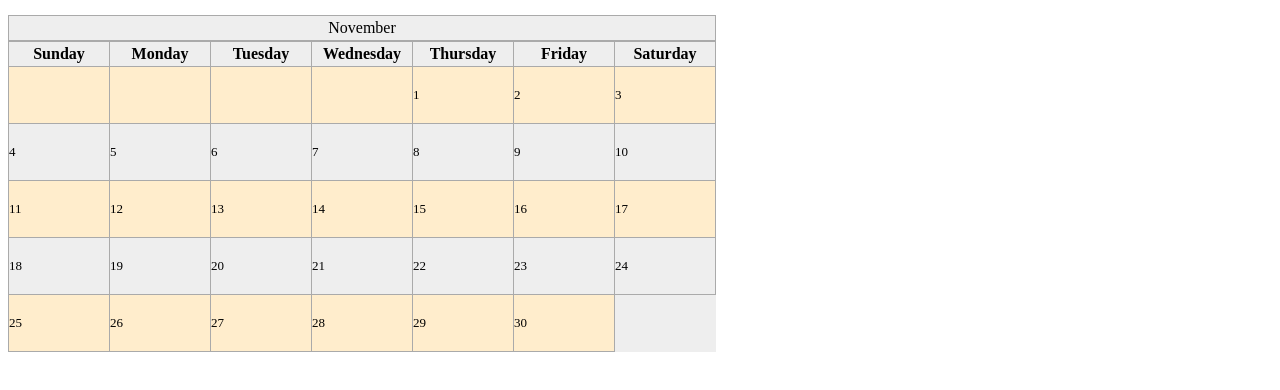
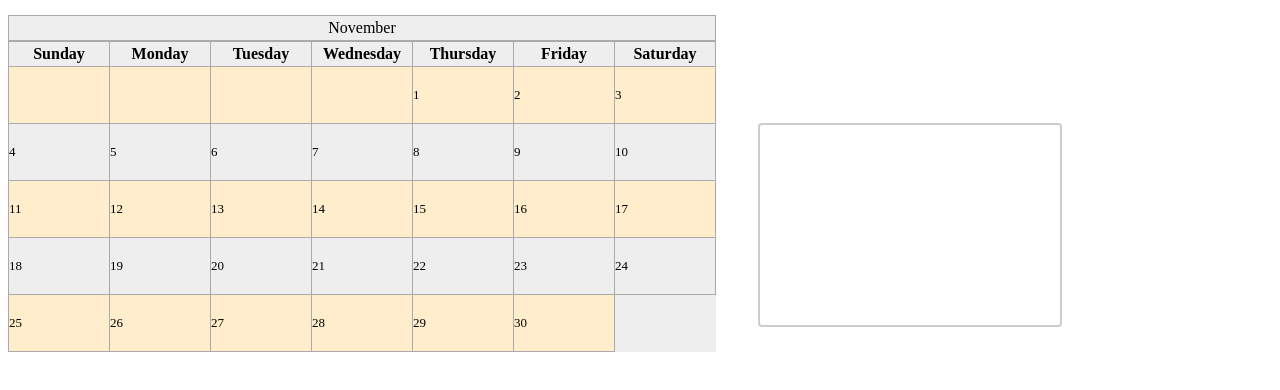
Before and after one commit to drwhorx/drwhorx.github.io, a plain HTML site: page assembly/index.html in a window 1280 px wide. Both pictures are taken after a click on the element "10". Drawn offline with nearby package versions, Linux system fonts and the light colour scheme.

Commit message:
ljnkjnkjn

```diff
--- a/assembly/css/style.css
+++ b/assembly/css/style.css
@@ -7,6 +7,7 @@ table.calendar {
     margin-bottom: 100px;
     overflow: scroll;
 }
+
 table.calendar td,
 table.calendar th {
     z-index: 99;
@@ -16,6 +17,7 @@ table.calendar th {
     text-align: center;
     width: 75px;
 }
+
 table.calendar caption {
     background-color: #EEEEEE;
     z-index: 99;
@@ -68,3 +70,17 @@ table.calendar thead th:first-child {
     z-index: 99;
     border-left: none;
 }
+
+#popup {
+    margin-left: 750px;
+    top: 15px;
+    position: fixed;
+    width: 300px;
+    height: 200px;
+    border: 1px solid #000000;
+    z-index: 99;
+    background-color: #FFFFFF;
+    border: 2px solid #ccc;
+    text-decoration: none;
+    border-radius: 4px;
+}
--- a/assembly/index.html
+++ b/assembly/index.html
@@ -14,6 +14,9 @@
 <body>
     <meta charset="UTF-8">
     <div id="calendar-div"></div>
+    <div id="popup" hidden=true>
+        <p id="text-date"></p>
+    </div>
 </body>
 
 </html>
--- a/assembly/js/app.js
+++ b/assembly/js/app.js
@@ -23,7 +23,7 @@ window.onload = function () {
         var td = row.insertCell()
         if (row.cells.length > wd) {
             td.innerText = i
-            td.setAttribute("onclick", "click('" + i + "')")
+            td.setAttribute("onclick", "clicked('" + i + "')")
             td.setAttribute("id", "date" + i)
         } else {
             td.innerText = ""
--- a/assembly/js/functions.js
+++ b/assembly/js/functions.js
@@ -17,6 +17,9 @@ function writeJSON(data) {
     })
 }
 
-function click(date) {
-    console.log(document.getElementById("date" + date).offsetTop)
+function clicked(date) {
+    var top = document.getElementById("date" + date).offsetTop
+    document.getElementById("popup").hidden = false
+    document.getElementById("popup").setAttribute("style", "margin-top:" + top + "px")
+
 }
--- a/scout/js/eventopr.js
+++ b/scout/js/eventopr.js
@@ -71,7 +71,7 @@ function eventopr() {
         document.getElementById("extras").removeChild(document.getElementById("eventSub"))
         var side = document.createElement("DIV");
         side.setAttribute('class', 'sidenav')
-        side.innerHTML += '<p onclick="menu()">Menu</p>'
+        side.innerHTML += '<p onclick="new eventopr().avginit()">Season Averages</p><p onclick="menu()">Menu</p>'
         document.getElementById("extras").appendChild(side)
         var div = document.createElement("DIV")
         div.setAttribute("class", "table")
--- a/scout/js/functions.js
+++ b/scout/js/functions.js
@@ -177,9 +177,9 @@ function hover(team) {
     for (a = 0; a < table.rows[0].cells.length; a++) {
         for (b = 0; b < table.rows.length; b++) {
             if (team == table.rows[b].cells[a].getAttribute("team") && table.rows[b].cells[a].getAttribute("class") == "hovered") {
-                var value = table.rows[b].cells[a].innerText
+                var value = table.rows[b].cells[a].innerText.slice(0)
                 value = value.replace("FRC " + team + ": ", "")
-                data += (table.rows[0].cells[a].innerText + ": " + value + "\n")
+                data += (table.rows[0].cells[a].innerText.replaceAll("\t", "") + ": " + value + "\n")
             }
         }
     }
```
Also changed, not shown: scout/index.html (+0 -1 lines).
